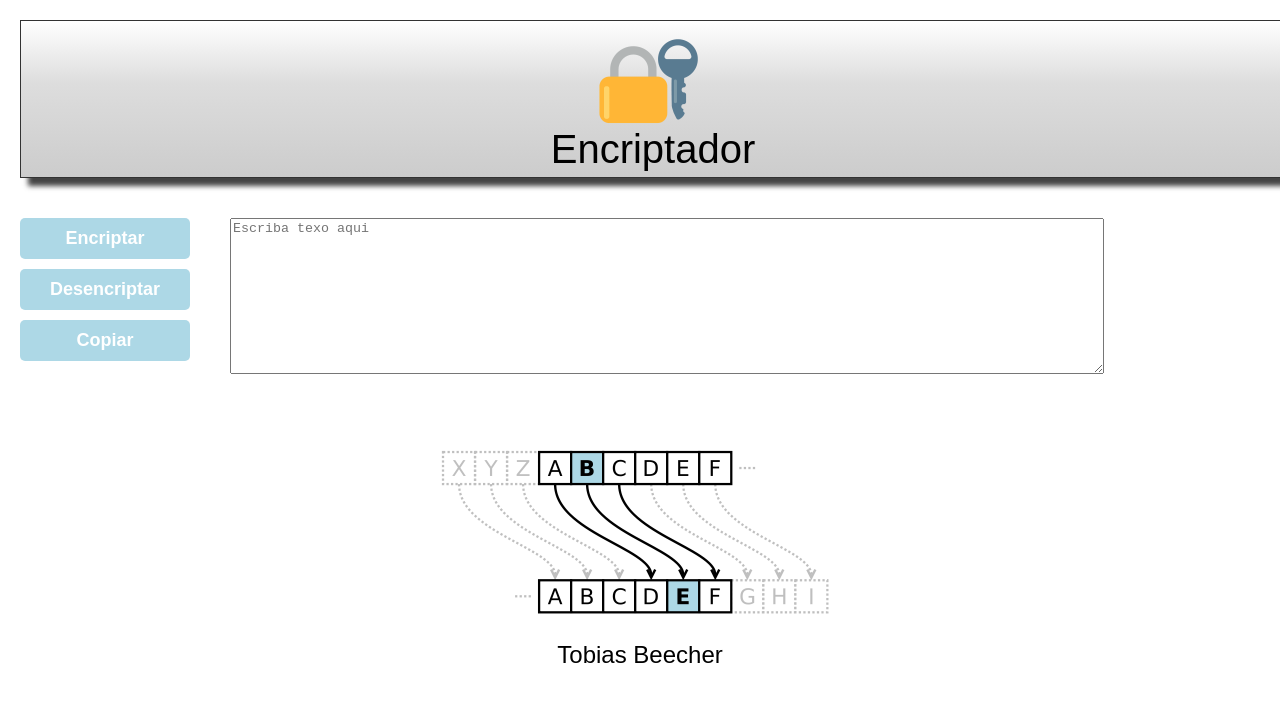
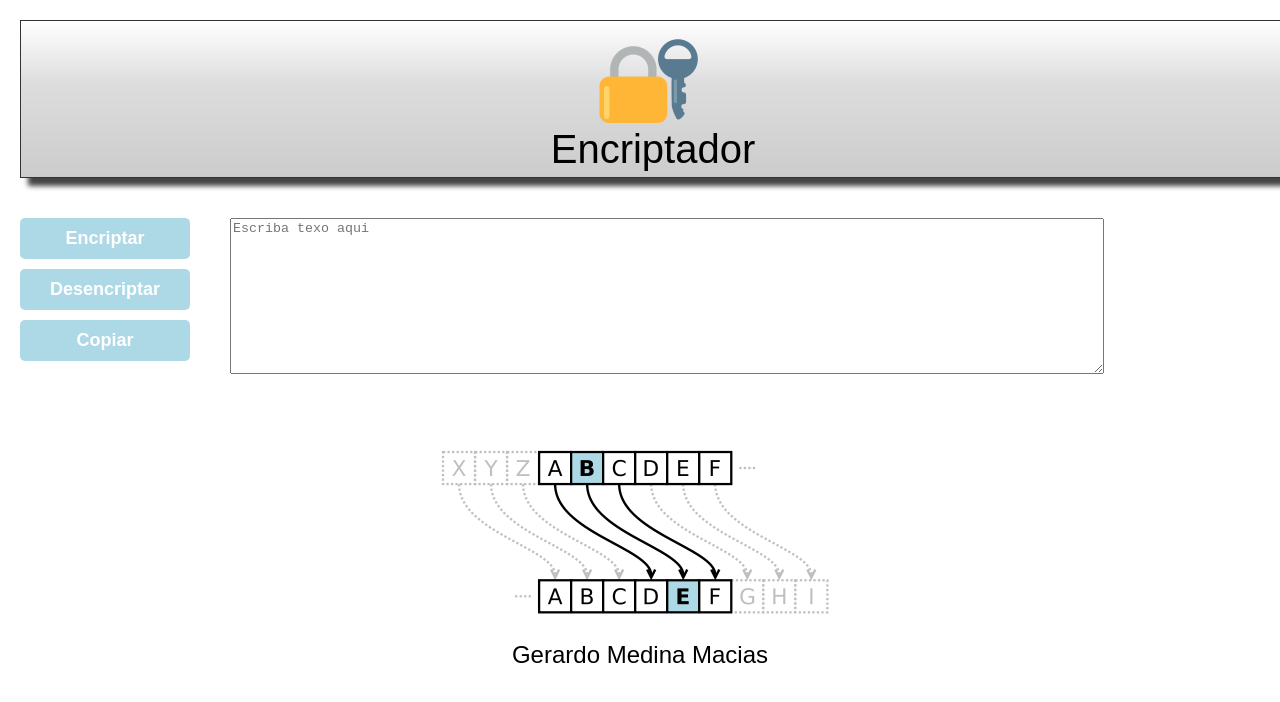
Before and after one commit to medina3681/Encriptador, a plain HTML site: page index.html in a window 1280 px wide. Drawn offline with Linux system fonts and the light colour scheme.

Commit message:
Actualiza el nombre

```diff
--- a/index.html
+++ b/index.html
@@ -33,7 +33,7 @@
 
         <footer>
             <img src="img/contrasena.png" alt="Logo desencriptar">
-            <p class="copyright">Tobias Beecher</p>
+            <p class="copyright">Gerardo Medina Macias</p>
         </footer>
 
         <script src="app-2.js"></script>
```
